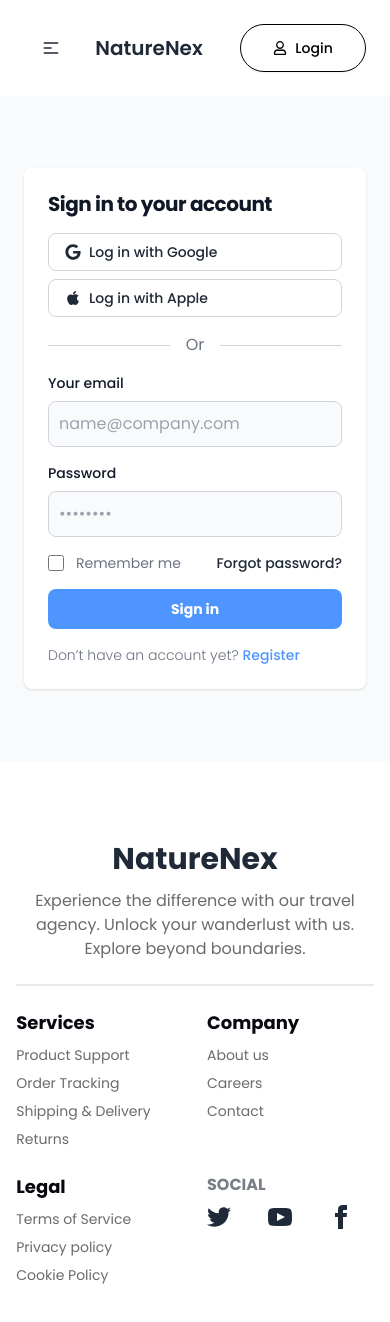
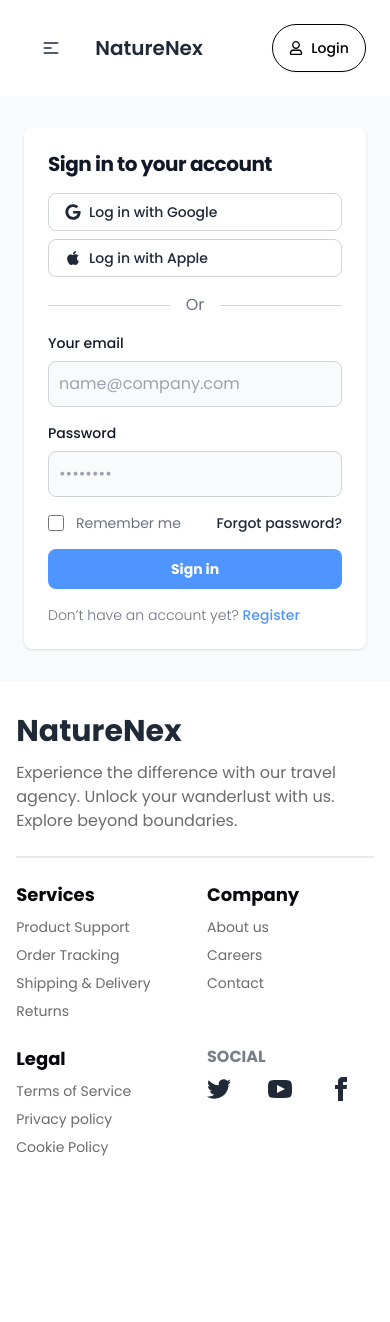
Before and after one commit to RaiyanJiyon/NatureNex-Eco-Adventure, a React (Vite) app: page /auth/login in a window 390 px wide. Shown: the top 1322 px of the page. After the commit the page ends 1197 px from the top, so only its background shows below. Built offline with nearby package versions, Linux system fonts and the light colour scheme; no server answers.

Commit message:
feat(responsive) added responsiveness for smaller device in home page

```diff
--- a/src/components/shared/Footer.jsx
+++ b/src/components/shared/Footer.jsx
@@ -3,10 +3,10 @@ import { Link } from "react-router-dom";
 const Footer = () => {
     return (
         <footer className='pb-10'>
-            <div className='w-11/12 mx-auto mt-20'>
+            <div className='w-11/12 mx-auto mt-8 md:mt-20'>
                 <div data-aos="fade-down">
-                    <h2 className='text-3xl font-bold text-center'>NatureNex</h2>
-                    <p className='text-[#09080F99] text-center mt-3'>Experience the difference with our travel agency. Unlock your wanderlust with us. Explore beyond boundaries.</p>
+                    <h2 className='text-3xl font-bold md:text-center'>NatureNex</h2>
+                    <p className='text-[#09080F99] md:text-center mt-3'>Experience the difference with our travel agency. Unlock your wanderlust with us. Explore beyond boundaries.</p>
                 </div>
 
                 <div className='divider'></div>
--- a/src/components/shared/Navbar.jsx
+++ b/src/components/shared/Navbar.jsx
@@ -96,7 +96,7 @@ const Navbar = () => {
                                 </div>
                             </div>
                             <Link to={"/auth/login"}>
-                                <button onClick={handleLogOut} className="btn bg-white border border-black text-black font-medium px-8 py-4 rounded-3xl">
+                                <button onClick={handleLogOut} className="btn bg-white border border-black text-black font-medium md:px-8 py-4 rounded-3xl">
                                     <FaRegUser />
                                     Logout
                                 </button>
@@ -104,7 +104,7 @@ const Navbar = () => {
                         </>
                         :
                         <Link to={"/auth/login"}>
-                            <button className="btn bg-white border border-black text-black font-medium px-8 py-4 rounded-3xl">
+                            <button className="btn bg-white border border-black text-black font-medium md:px-8 py-4 rounded-3xl">
                                 <FaRegUser />
                                 Login
                             </button>
--- a/src/layouts/MainLayout.jsx
+++ b/src/layouts/MainLayout.jsx
@@ -4,7 +4,7 @@ import Footer from "../components/shared/Footer";
 
 const MainLayout = () => {
     return (
-        <div className="font-poppins">
+        <div className="font-poppins 2xl:w-4/5 mx-auto">
             <div className="w-11/12 mx-auto mt-4 pb-4 sticky z-10 top-0">
                 <Navbar />
             </div>
--- a/src/pages/Auth/Login.jsx
+++ b/src/pages/Auth/Login.jsx
@@ -84,7 +84,7 @@ const Login = () => {
     };
 
     return (
-        <section className="bg-gray-50 dark:bg-gray-900 pt-10 pb-10">
+        <section className="bg-gray-50 lg:pt-10 lg:pb-10 xl:pt-0 xl:pb-0">
             <div className="flex flex-col items-center justify-center px-6 py-8 mx-auto md:h-screen lg:py-0">
                 <div className="w-full bg-white rounded-lg shadow dark:border md:mt-0 sm:max-w-md xl:p-0 dark:bg-gray-800 dark:border-gray-700">
                     <div className="p-6 space-y-4 md:space-y-6 sm:p-8">
--- a/src/pages/Auth/Register.jsx
+++ b/src/pages/Auth/Register.jsx
@@ -132,7 +132,7 @@ const Register = () => {
     }
 
     return (
-        <section className="bg-gray-50 dark:bg-gray-900">
+        <section className="bg-gray-50 pt-10 pb-10">
             <div className="flex flex-col items-center justify-center px-6 py-8 mx-auto  lg:py-0">
                 <div className="w-full bg-white rounded-lg shadow dark:border md:mt-0 sm:max-w-md xl:p-0 dark:bg-gray-800 dark:border-gray-700">
                     <div className="p-6 space-y-4 md:space-y-6 sm:p-8">
--- a/src/pages/Home.jsx
+++ b/src/pages/Home.jsx
@@ -13,15 +13,15 @@ const Home = () => {
                 <Banner />
             </div>
 
-            <div className="mt-16">
+            <div className="mt-6 md:mt-16">
                 <AdventureSection />
             </div>
 
-            <div className="mt-20">
+            <div className="mt-8 md:mt-20">
                 <AdventureToolsPromo />
             </div>
 
-            <div className="mt-20">
+            <div className="mt-8 md:mt-20">
                 <NextAdventure />
             </div>
         </div>
```
